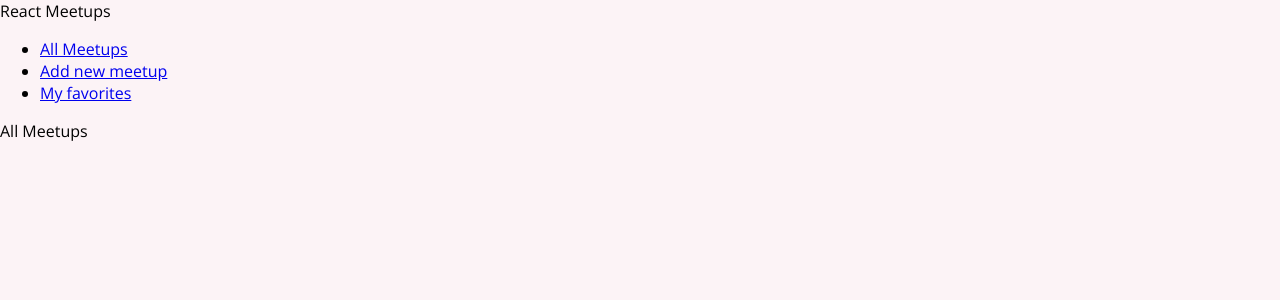
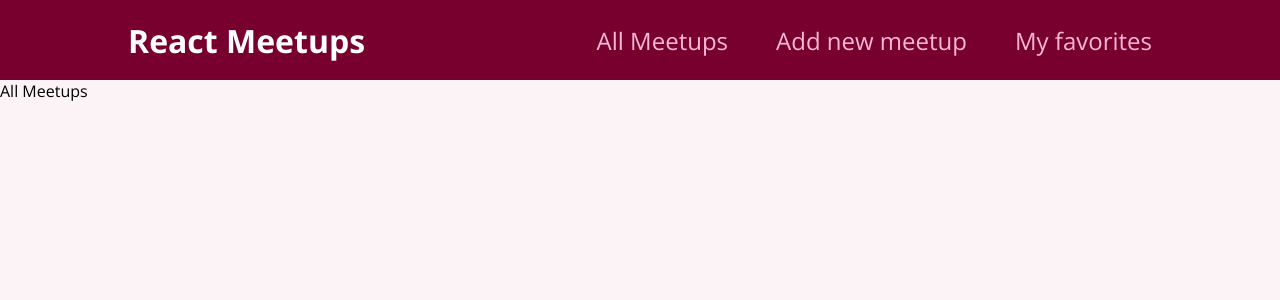
Before and after one commit to isabella232/i-love-music, a React (Create React App) app: page / in a window 1280 px wide. Shown: the top 300 px of the page. Built offline with nearby package versions, Linux system fonts and the light colour scheme.

Commit message:
Module css and navbar

```diff
--- a/src/App.js
+++ b/src/App.js
@@ -2,12 +2,12 @@
 import AllMeetupsPage from "./pages/AllMeetups";
 import NewMeetupPage from "./pages/NewMeetup";
 import FavoritePage from "./pages/Favorites";
-import MainNav from "./components/layout/MainNavigation";
+import MainNavigation from "./components/layout/MainNavigation";
 
 function App() {
   return (
     <div>
-      <MainNav />
+      <MainNavigation />
       <Switch>
         <Route path = '/' exact>
           <AllMeetupsPage></AllMeetupsPage>
--- a/src/components/layout/MainNavigation.js
+++ b/src/components/layout/MainNavigation.js
@@ -1,9 +1,10 @@
 import { Link } from "react-router-dom";
+import classes from './MainNavigation.module.css';
 
-function MainNav() {
+function MainNavigation() {
     return (
-        <header>
-            <div>React Meetups</div>
+        <header className = {classes.header}>
+            <div className = {classes.logo}>React Meetups</div>
             <nav>
                 <ul>
                     <li>
@@ -21,4 +22,4 @@
     );
 }
 
-export default MainNav;
+export default MainNavigation;
--- /dev/null
+++ b/src/components/layout/MainNavigation.module.css
@@ -0,0 +1,47 @@
+.header {
+    width: 100%;
+    height: 5rem;
+    display: flex;
+    align-items: center;
+    justify-content: space-between;
+    background-color: #77002e;
+    padding: 0 10%;
+  }
+
+  .logo {
+    font-size: 2rem;
+    color: white;
+    font-weight: bold;
+  }
+
+  .header ul {
+    list-style: none;
+    margin: 0;
+    padding: 0;
+    display: flex;
+    align-items: baseline;
+  }
+
+  .header li {
+    margin-left: 3rem;
+  }
+
+  .header a {
+    text-decoration: none;
+    font-size: 1.5rem;
+    color: #fcb8d2;
+  }
+
+  .header a:hover,
+  .header a:active,
+  .header a.active {
+    color: white;
+  }
+
+  .badge {
+    background-color: #cc2062;
+    color: white;
+    border-radius: 12px;
+    padding: 0 1rem;
+    margin-left: 0.5rem;
+  }
```
